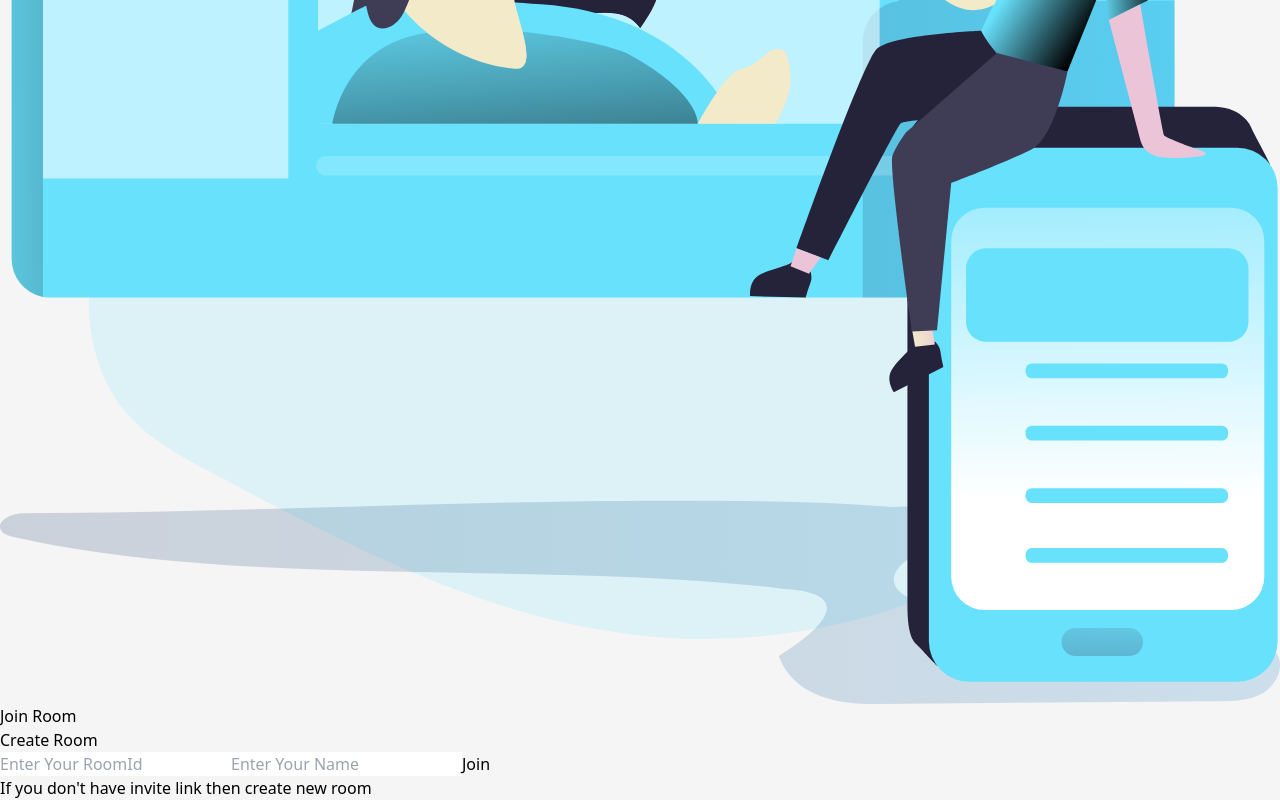
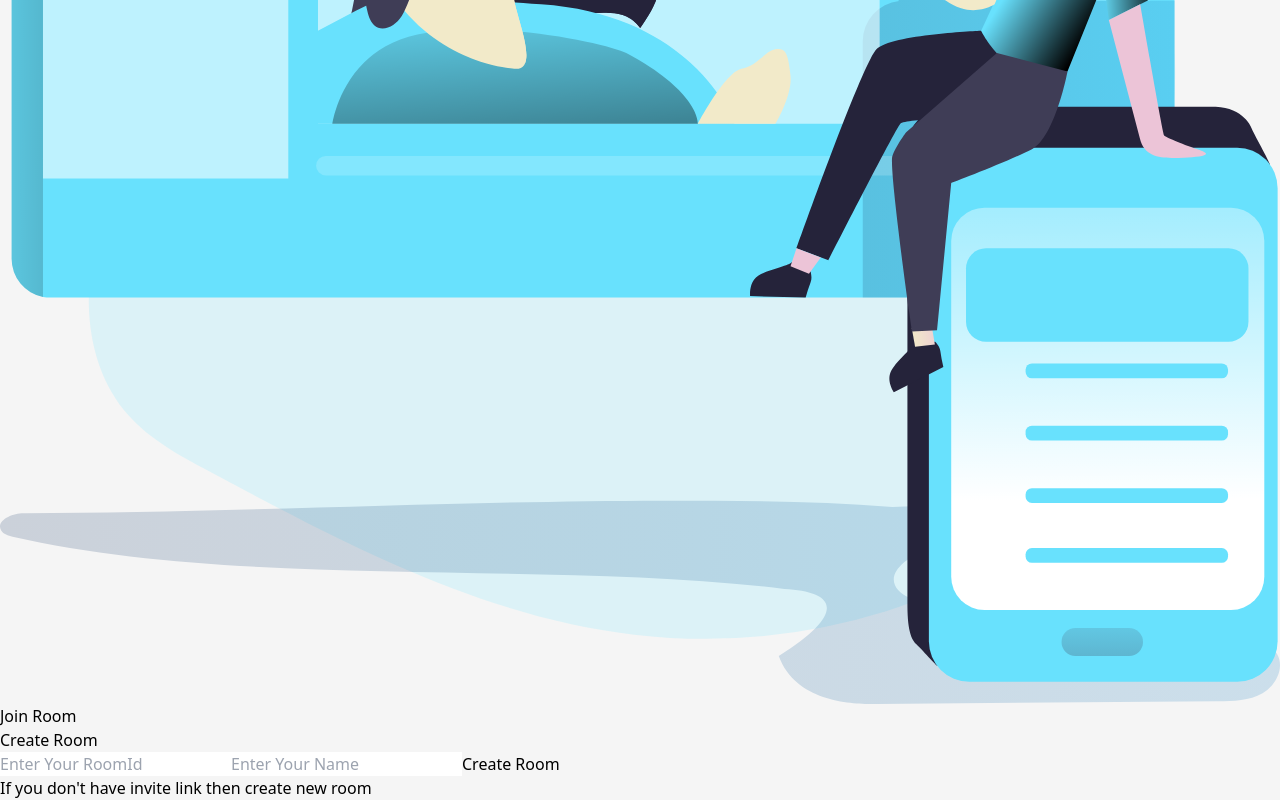
Before and after one commit to shibv/TextEditzy, a React (Vite) app: page /Create-Room in a window 1280 px wide. Shown: the part 451-1251 px from the top of the page. Built offline with nearby package versions, Linux system fonts and the light colour scheme; what quill-cursors would draw is missing.

Commit message:
Updated the code

```diff
--- a/modals/documentSchema.js
+++ b/modals/documentSchema.js
@@ -8,7 +8,8 @@ const documentSchema = new mongoose.Schema({
     data: {
         type: Object,
         required: true
-    }
+    },
+
 })
 
 const ducument = mongoose.model("document", documentSchema);
--- a/routes/getDoc.js
+++ b/routes/getDoc.js
@@ -1,9 +1,10 @@
 import express from 'express';
-import {getAllDocuments} from '../controller/documentController.js'
+import {getAllDocuments, createRoom} from '../controller/documentController.js'
 const router = express.Router();
 
 
 router.get("/getDoc", getAllDocuments)
+router.post("/createRoom", createRoom)
 
 
 export default router
--- a/server.js
+++ b/server.js
@@ -30,6 +30,7 @@ const io = new Server(PORT , {
 });
 
 app.use("/api", getDoc);
+
 
 const userSocketMap = {};
 
--- a/src/components/Navbar.jsx
+++ b/src/components/Navbar.jsx
@@ -13,7 +13,7 @@ export default function Navbar() {
             <img src={logo} className="App-logo w-10 " alt="logo" />
         </div>
 
-        <a href="#" className='hover:scale-105 transition-all duration-500 cursor-pointer' >
+        <a href="/" className='hover:scale-105 transition-all duration-500 cursor-pointer' >
         <button onClick={() => navigate("/Create-Room")}  className='inline-flex h-12  items-center justify-center rounded-md border border-slate-800 bg-[linear-gradient(110deg,#000103,45%,#1e2631,55%,#000103)] bg-[length:200%_100%] px-6 font-medium text-slate-400 transition-colors focus:outline-none focus:ring-2 focus:ring-slate-400 focus:ring-offset-2 focus:ring-offset-slate-50'>
     Join Room
   </button>
--- a/src/pages/Home.jsx
+++ b/src/pages/Home.jsx
@@ -1,5 +1,5 @@
 import React, { useState, useEffect } from 'react'
-import logo from '../assets/logo.svg'
+import axios from 'axios'
 import {v4 as uuidV4} from 'uuid'
 import toast from 'react-hot-toast'
 import {useNavigate} from 'react-router-dom'
@@ -10,6 +10,7 @@ function Home() {
 
     const [roomId , setRoomId] = useState('');
     const [name, setName] = useState('');
+    const [password , setPassword] = useState('');
 
 
 
@@ -33,8 +34,8 @@ function Home() {
         setRoomId(id);
         toast.success('Room Created')
     }
-    const handleJoinRoom = () => {
-
+    const handleCreateRoom = async() => {
+      console.log("Create room")
         if(!roomId || !name) {
             toast.error('All fields are required')
             return
@@ -45,7 +46,12 @@ function Home() {
         }
         navigate(`/codeeditor/${roomId}`, {state: {name}})
         toast.success('Room Joined')
+
+
     }
+
+
+
   return (
     <>
     <Navbar />
@@ -59,8 +65,9 @@ function Home() {
         {/* <p className='text-sm text-gray-600 flex justify-start  ' >Enter Your RoomId & UserName</p> */}
         <input value={roomId} onChange={(e) => setRoomId(e.target.value)} className='w-[80%] p-2 bg-[#f5f5f5]  border-none outline-none shadow-md ' type="text" name='roomId' placeholder='Enter Your RoomId' />
         <input value={name} onChange={(e) => setName(e.target.value)} className='p-2 w-[80%] bg-[#f5f5f5] border-none outline-none shadow-md  ' type="text" name="username" placeholder='Enter Your Name' />
-        <button onClick={handleJoinRoom} className='px-10 py-2 bg-slate-400 border-none outline-none shadow-md mt-2  font-semibold hover:bg-[#f5f5f5] rounded-lg '>
-          Join
+
+        <button onClick={ handleCreateRoom} className='px-10 py-2 bg-slate-400 border-none outline-none shadow-md mt-2  font-semibold hover:bg-[#f5f5f5] rounded-lg '>
+           Create Room
         </button>
         <p className=' w-[70%] text-slate-600 text-sm ' >If you don't have invite link then create <a href='' onClick={handleCreateId} className='text-blue-500 underline cursor-pointer'>new room</a></p>
       </div>
```
Also changed, not shown: controller/documentController.js (+8 -0 lines).
